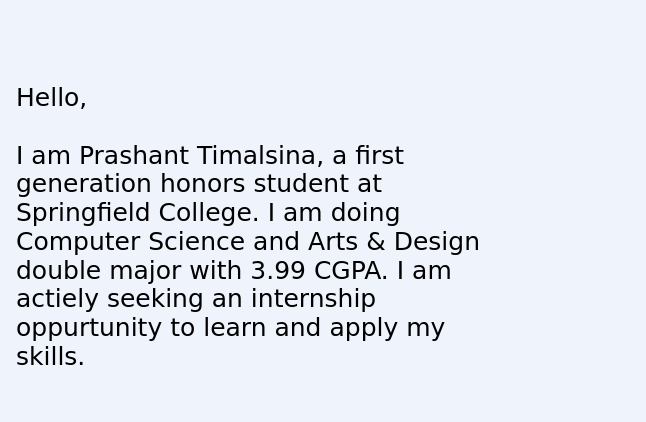
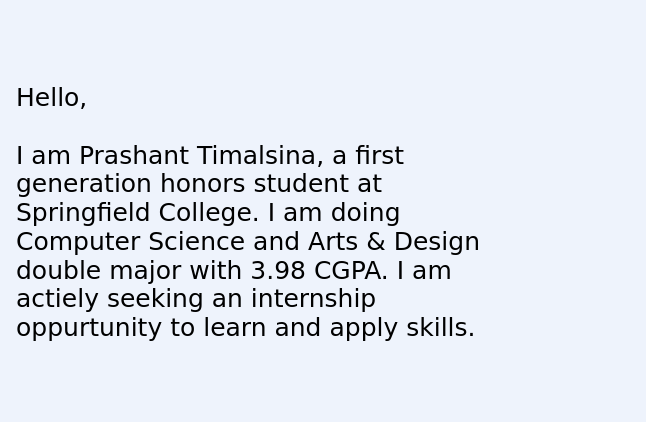
Before and after one commit to tprashant-21/portfolio-v1, a plain HTML site: page index.html in a window 1280 px wide. Shown: the part 941-1363 px from the top of the page, 634-1280 px from the left. Drawn offline with nearby package versions, Linux system fonts and the light colour scheme.

Commit message:
updated desc

```diff
--- a/index.html
+++ b/index.html
@@ -66,8 +66,8 @@
 
             <div class="description">
                 <p class="about-me-p"> Hello, <br> <br> I am Prashant Timalsina, a first generation honors student at Springfield College.
-                    I am doing Computer Science and Arts & Design double major with 3.99 CGPA.
-                    I am actiely seeking an internship oppurtunity to learn and apply my skills. </p>
+                    I am doing Computer Science and Arts & Design double major with 3.98 CGPA.
+                    I am actiely seeking an internship oppurtunity to learn and apply skills. </p>
             </div>
         </div>
 
```
